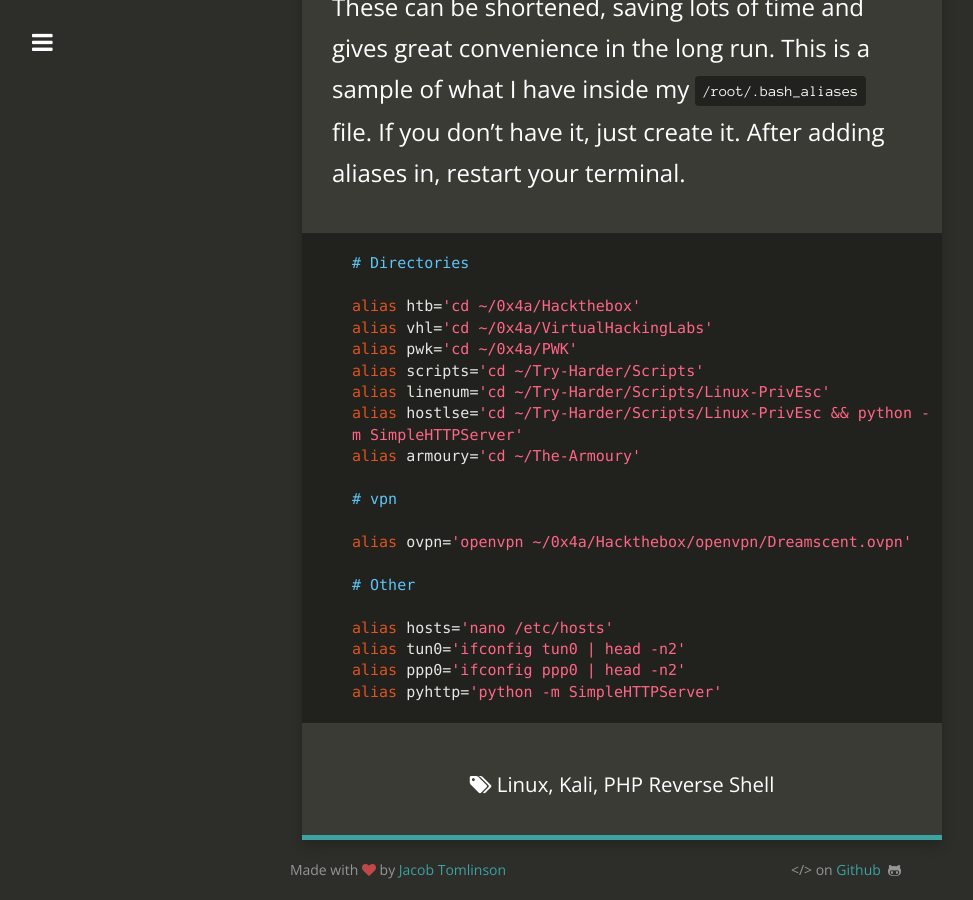
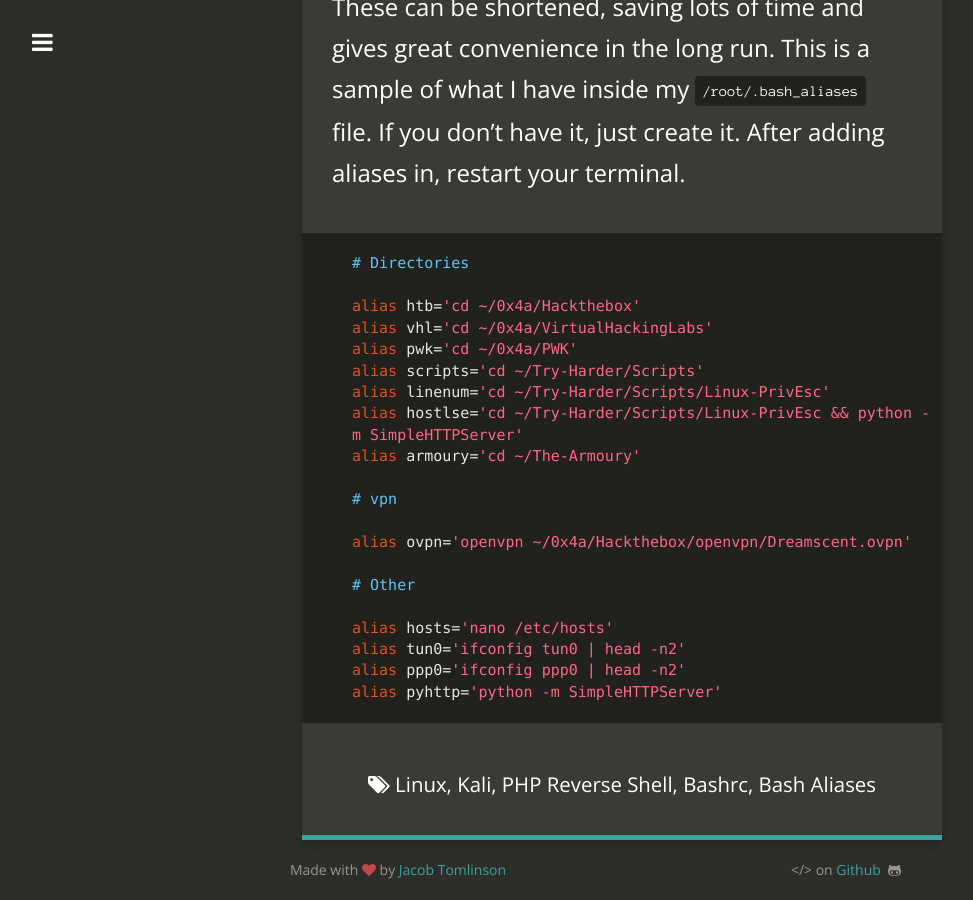
Before and after one commit to Dreamscent/Dreamscent.github.io, a Jekyll site: the page built from _posts/2019-09-21-Kali-Linux-QoL.md, in a window 1280 px wide and 900 px high, scrolled down 2501 px. Shown: the whole window, without its empty margins (18-991 px from the left). Built offline with Jekyll 4.4.1, drawn with Linux system fonts in a browser that asks for light colours; nearby versions of some CDN libraries.

Commit message:
Update 2019-09-21-Kali-Linux-QoL.md

```diff
--- a/_posts/2019-09-21-Kali-Linux-QoL.md
+++ b/_posts/2019-09-21-Kali-Linux-QoL.md
@@ -10,6 +10,8 @@ tags:
  - Linux
  - Kali
  - PHP Reverse Shell
+ - Bashrc
+ - Bash Aliases
 ---
 
 This post will be updated once in a blue moon. Just wanted to share some stuff which I use because I think it's good to automate certain repeated processes when hacking boxes. Life's too short to be wasting time on such things.
```
